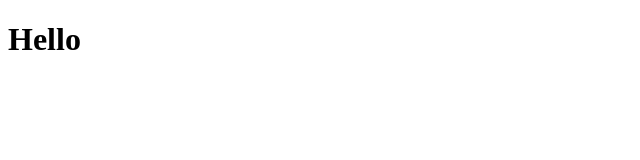
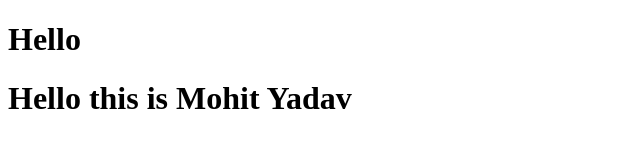
Before and after one commit to mrinalini17/KIIT-demo, a plain HTML site: page index.html in a window 1280 px wide. Shown: the whole page, without its empty margins (0-640 px from the left). Drawn offline with Linux system fonts and the light colour scheme.

Commit message:
new commit by mohit yadav

```diff
--- a/index.html
+++ b/index.html
@@ -7,5 +7,6 @@
 </head>
 <body>
     <h1>Hello</h1>
+    <h1>Hello this is Mohit Yadav</h1>
 </body>
 </html>
```
